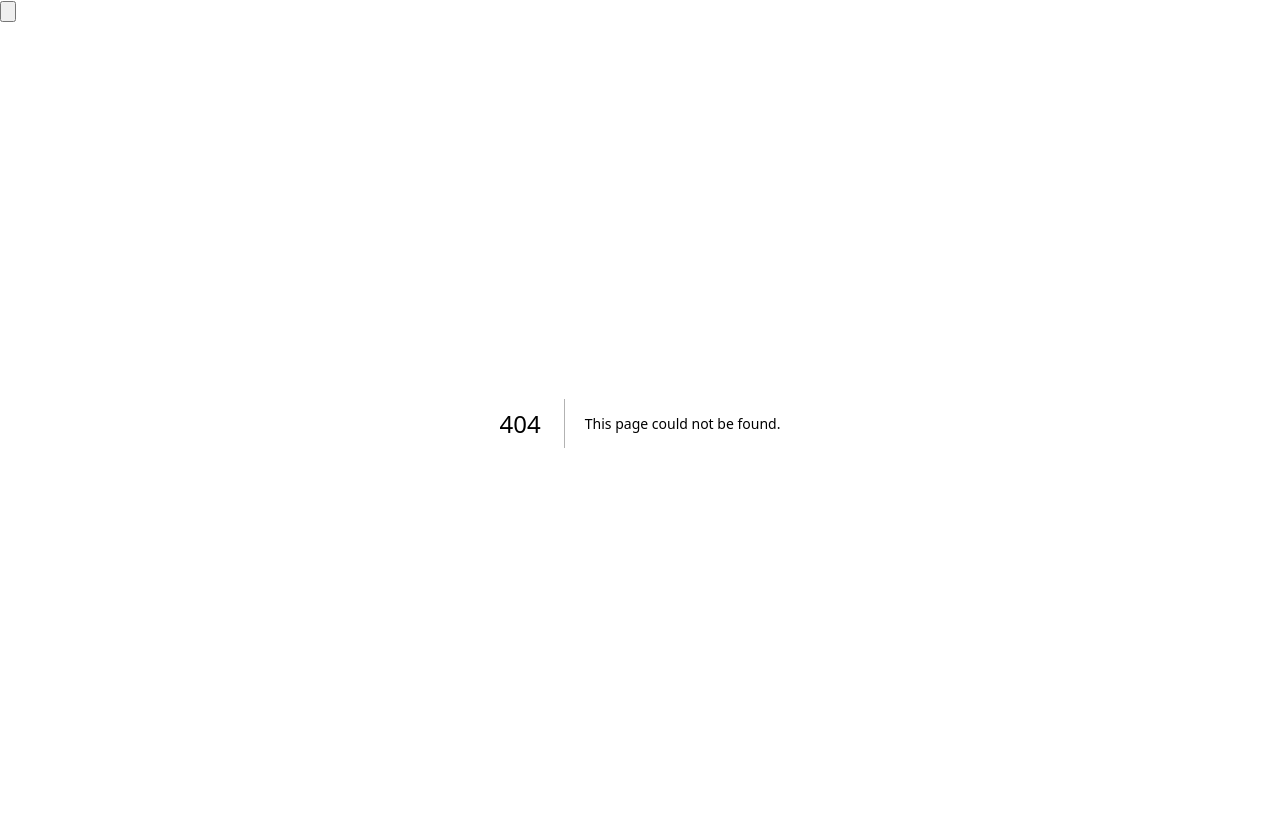
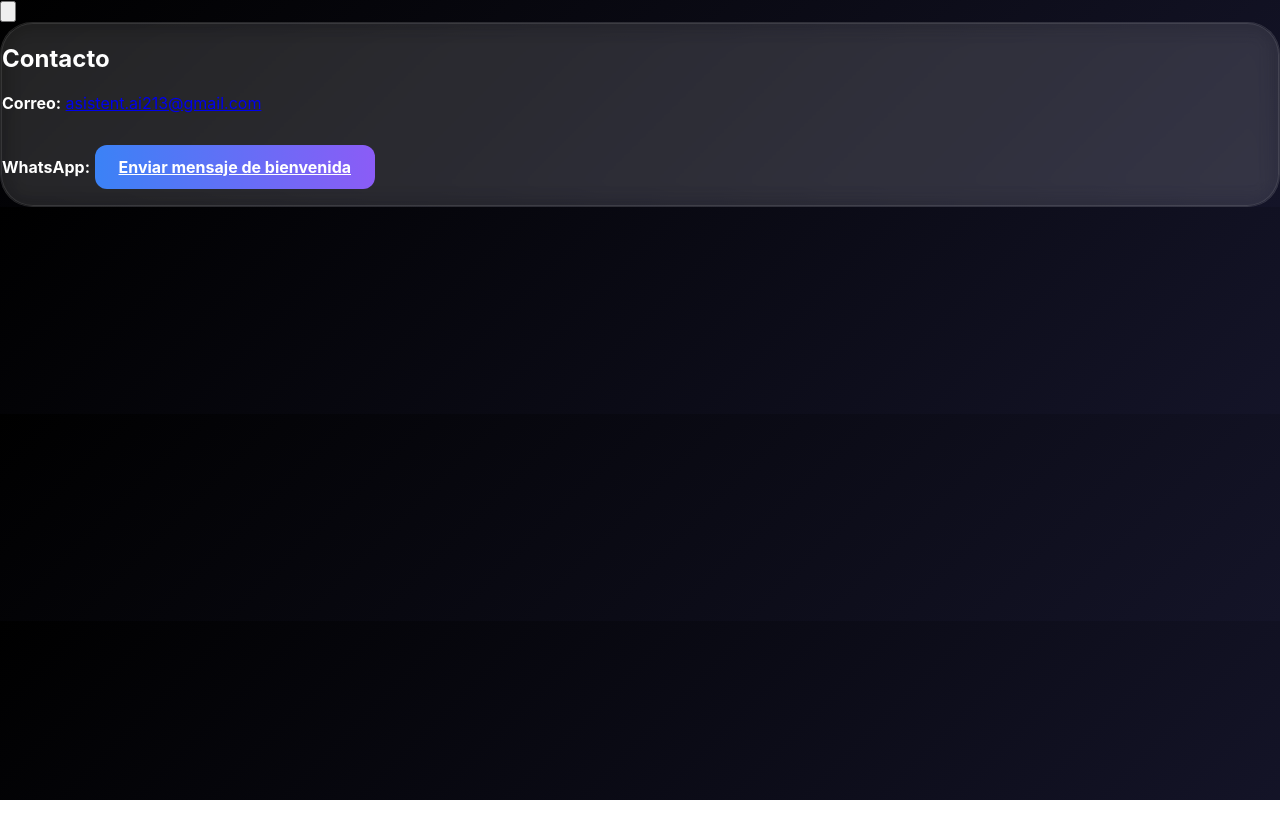
Before and after one commit to gonzalezalain862-web3/Primarch-System, a Next.js app: page /contacto in a window 1280 px wide. Before the commit this address had no page. After the commit the page ends 800 px from the top, so only its background shows below. Built offline with nearby package versions, Linux system fonts and the light colour scheme; what thirdweb would draw is missing.

Commit message:
fix: eliminar barra invertida sobrante en contacto/page.tsx

```diff
--- /dev/null
+++ b/src/app/contacto/page.tsx
@@ -0,0 +1,16 @@
+"use client";
+export default function Contacto() {
+  const whatsappUrl = "https://wa.me/584222100167?text=Hola%20bienvenido%20a%20Primarch%20System";
+  return (
+    <div className="glass-card">
+      <h2>Contacto</h2>
+      <p><strong>Correo:</strong> <a href="mailto:asistent.ai213@gmail.com">asistent.ai213@gmail.com</a></p>
+      <p>
+        <strong>WhatsApp:</strong>{" "}
+        <a href={whatsappUrl} target="_blank" rel="noopener noreferrer" className="btn-primary" style={{ display: 'inline-block', marginTop: '1rem' }}>
+          Enviar mensaje de bienvenida
+        </a>
+      </p>
+    </div>
+  );
+}
```
